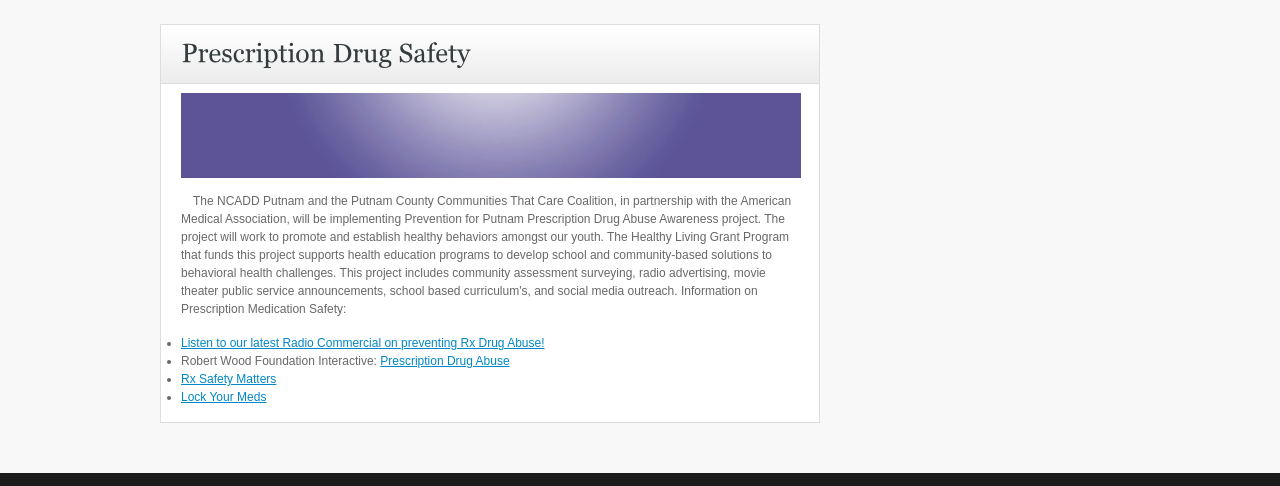
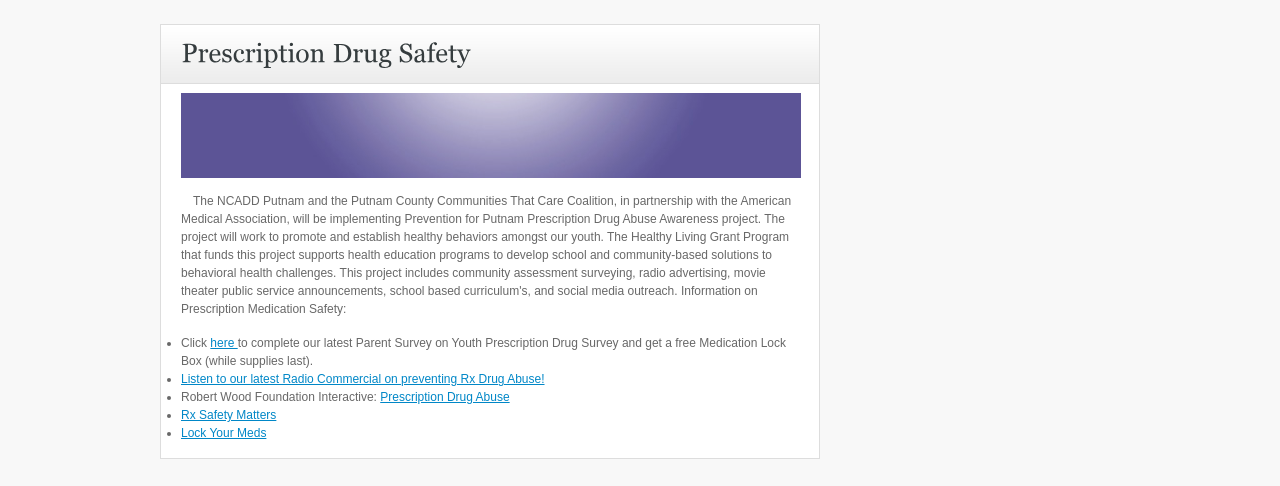
Before and after one commit to SalTor/putnamNCADD, a plain HTML site: page html/prescriptionMedSafety.html in a window 1280 px wide. Shown: the part 149-635 px from the top of the page. Drawn offline with Linux system fonts and the light colour scheme.

Commit message:
Add link to Parent survey

```diff
--- a/html/prescriptionMedSafety.html
+++ b/html/prescriptionMedSafety.html
@@ -56,6 +56,7 @@
 This project includes community assessment surveying, radio advertising, movie theater public service announcements, school based curriculum's, and social media outreach.
 Information on Prescription Medication Safety:</p>
 								<ul>
+									<li>Click <a href="https://www.surveymonkey.com/s/MF5GTHX">here </a>to complete our latest Parent Survey on Youth Prescription Drug Survey and get a free Medication Lock Box (while supplies last).</li>
 									<li><a href="../files/NCOAlch_102513_grandmaDoesntKnow_radioAdvert.mp3">Listen to our latest Radio Commercial on preventing Rx Drug Abuse!</a></li>
 									<li>Robert Wood Foundation Interactive: <a href="http://www.rwjf.org/en/about-rwjf/newsroom/newsroom-content/2013/09/interactive--prescription-drug-abuse.html?cid=xem_RXappA&cid=">Prescription Drug Abuse</a></li>
 									<li><a href="http://www.rxsafetymatters.org/">Rx Safety Matters</a></li>
```
